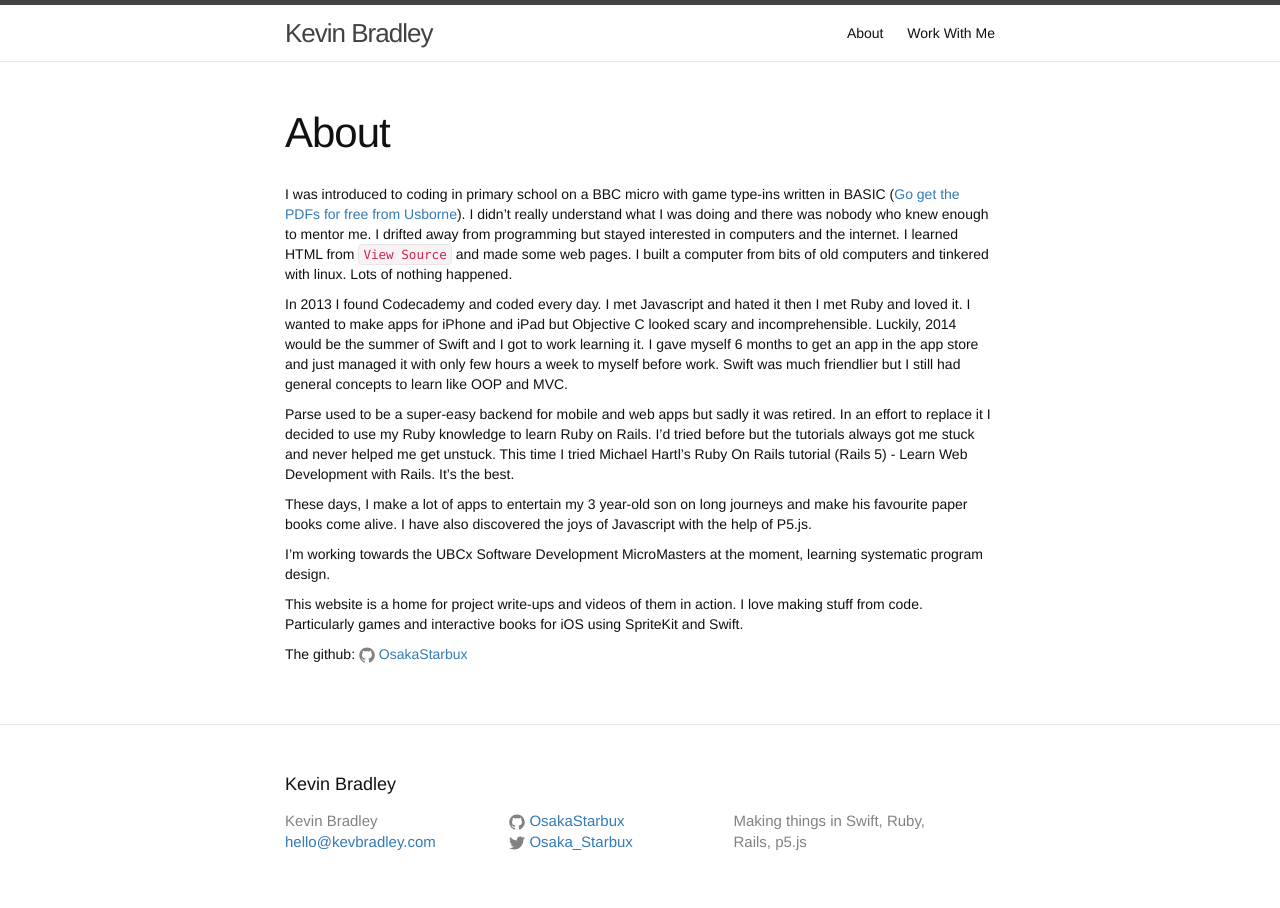
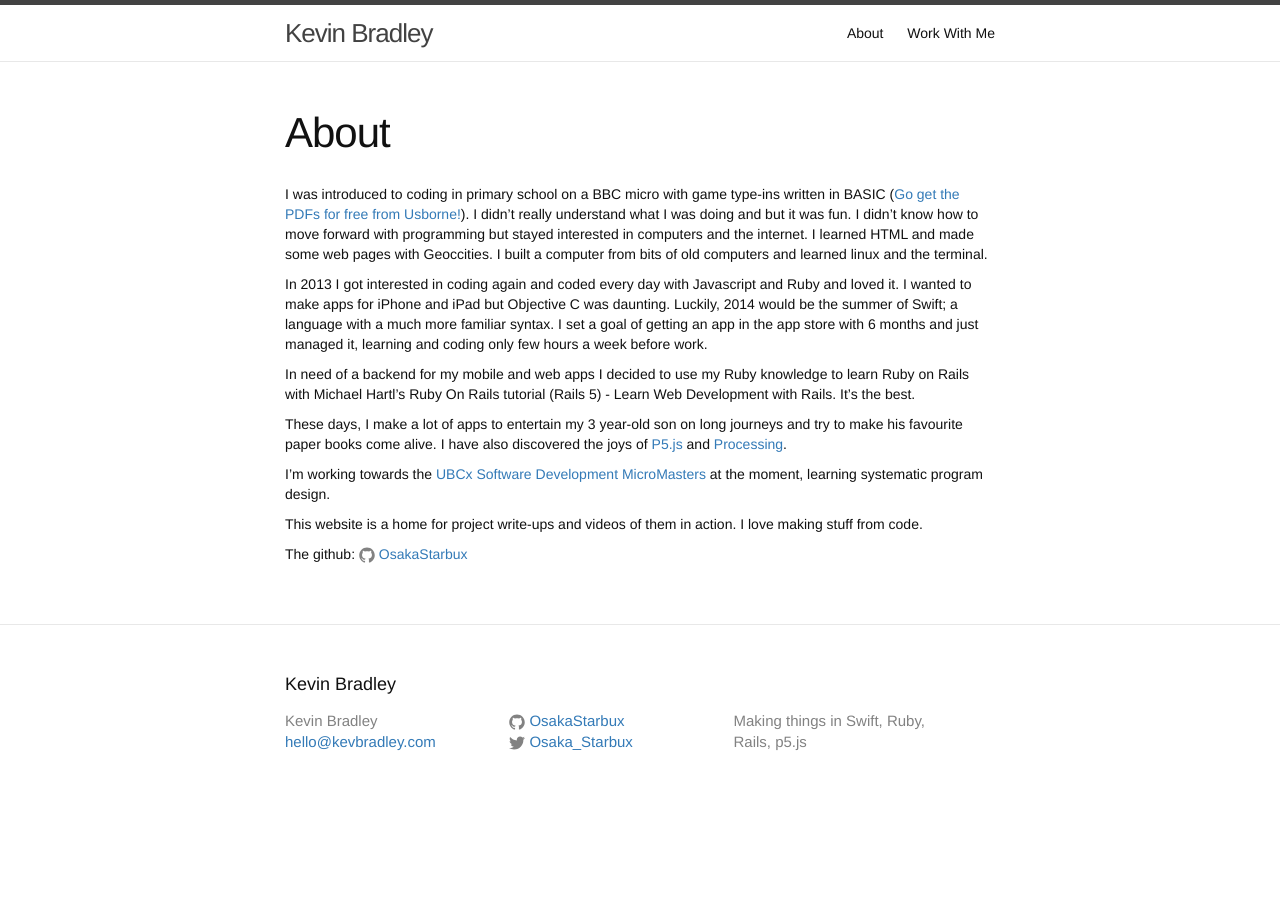
Before and after one commit to OsakaStarbux/OsakaStarbux.github.io, a Jekyll site: the page built from about.md, in a window 1280 px wide. Built offline with Jekyll 4.4.1, drawn with Linux system fonts in a browser that asks for light colours.

Commit message:
Update about.md

```diff
--- a/about.md
+++ b/about.md
@@ -4,17 +4,17 @@ title: About
 permalink: /about/
 ---
 
-I was introduced to coding in primary school on a BBC micro with game type-ins written in BASIC ([Go get the PDFs for free from Usborne](https://usborne.com/browse-books/features/computer-and-coding-books/)). I didn't really understand what I was doing and there was nobody who knew enough to mentor me. I drifted away from programming but stayed interested in computers and the internet. I learned HTML from `View Source` and made some web pages. I built a computer from bits of old computers and tinkered with linux. Lots of nothing happened.
+I was introduced to coding in primary school on a BBC micro with game type-ins written in BASIC ([Go get the PDFs for free from Usborne!](https://usborne.com/browse-books/features/computer-and-coding-books/)). I didn't really understand what I was doing and but it was fun. I didn't know how to move forward with programming but stayed interested in computers and the internet. I learned HTML and made some web pages with Geoccities. I built a computer from bits of old computers and learned linux and the terminal.
 
-In 2013 I found Codecademy and coded every day. I met Javascript and hated it then I met Ruby and loved it. I wanted to make apps for iPhone and iPad but Objective C looked scary and incomprehensible. Luckily, 2014 would be the summer of Swift and I got to work learning it. I gave myself 6 months to get an app in the app store and just managed it with only few hours a week to myself before work. Swift was much friendlier but I still had general concepts to learn like OOP and MVC.
+In 2013 I got interested in coding again and coded every day with Javascript and Ruby and loved it. I wanted to make apps for iPhone and iPad but Objective C was daunting. Luckily, 2014 would be the summer of Swift; a language with a much more familiar syntax. I set a goal of getting an app in the app store with 6 months and just managed it, learning and coding only few hours a week before work.
 
-Parse used to be a super-easy backend for mobile and web apps but sadly it was retired. In an effort to replace it I decided to use my Ruby knowledge to learn Ruby on Rails. I'd tried before but the tutorials always got me stuck and never helped me get unstuck. This time I tried Michael Hartl's Ruby On Rails tutorial (Rails 5) - Learn Web Development with Rails. It's the best.
+In need of a backend for my mobile and web apps I decided to use my Ruby knowledge to learn Ruby on Rails with Michael Hartl's Ruby On Rails tutorial (Rails 5) - Learn Web Development with Rails. It's the best.
 
-These days, I make a lot of apps to entertain my 3 year-old son on long journeys and make his favourite paper books come alive. I have also discovered the joys of Javascript with the help of P5.js.
+These days, I make a lot of apps to entertain my 3 year-old son on long journeys and try to make his favourite paper books come alive. I have also discovered the joys of [P5.js](https://p5js.org) and [Processing](https://processing.org/).
 
-I'm working towards the UBCx Software Development MicroMasters at the moment, learning systematic program design.
+I'm working towards the [UBCx Software Development MicroMasters](https://www.youtube.com/watch?v=Un95n-pNPiw) at the moment, learning systematic program design.
 
-This website is a home for project write-ups and videos of them in action. I love making stuff from code. Particularly games and interactive books for iOS using SpriteKit and Swift.
+This website is a home for project write-ups and videos of them in action. I love making stuff from code.
 
 The github:
 {% include icon-github.html username="OsakaStarbux" %}
```
